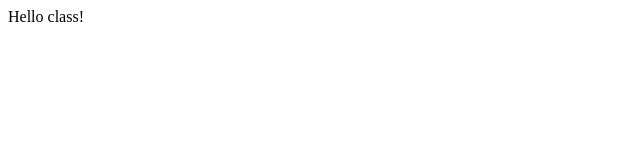
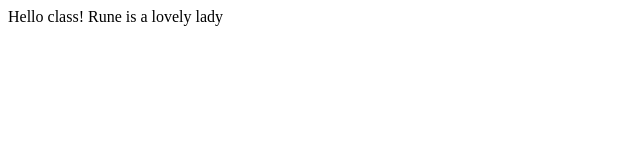
Before and after one commit to RuloKEA/myGitProject, a plain HTML site: page index.html in a window 1280 px wide. Shown: the whole page, without its empty margins (0-640 px from the left). Drawn offline with Linux system fonts and the light colour scheme.

Commit message:
add index.html

```diff
--- a/index.html
+++ b/index.html
@@ -4,5 +4,6 @@
 </head>
 <body>
  Hello class!
+Rune is a lovely lady
 </body>
 </html>
```
